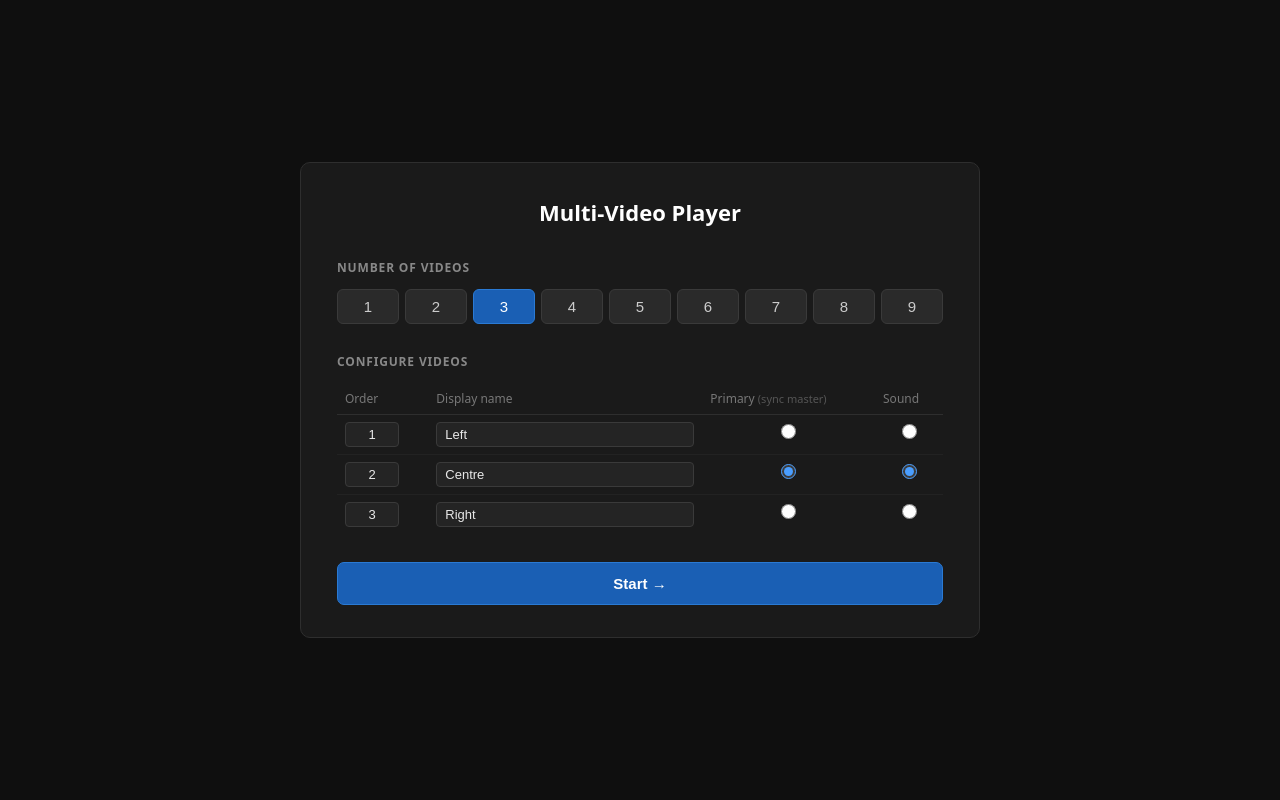
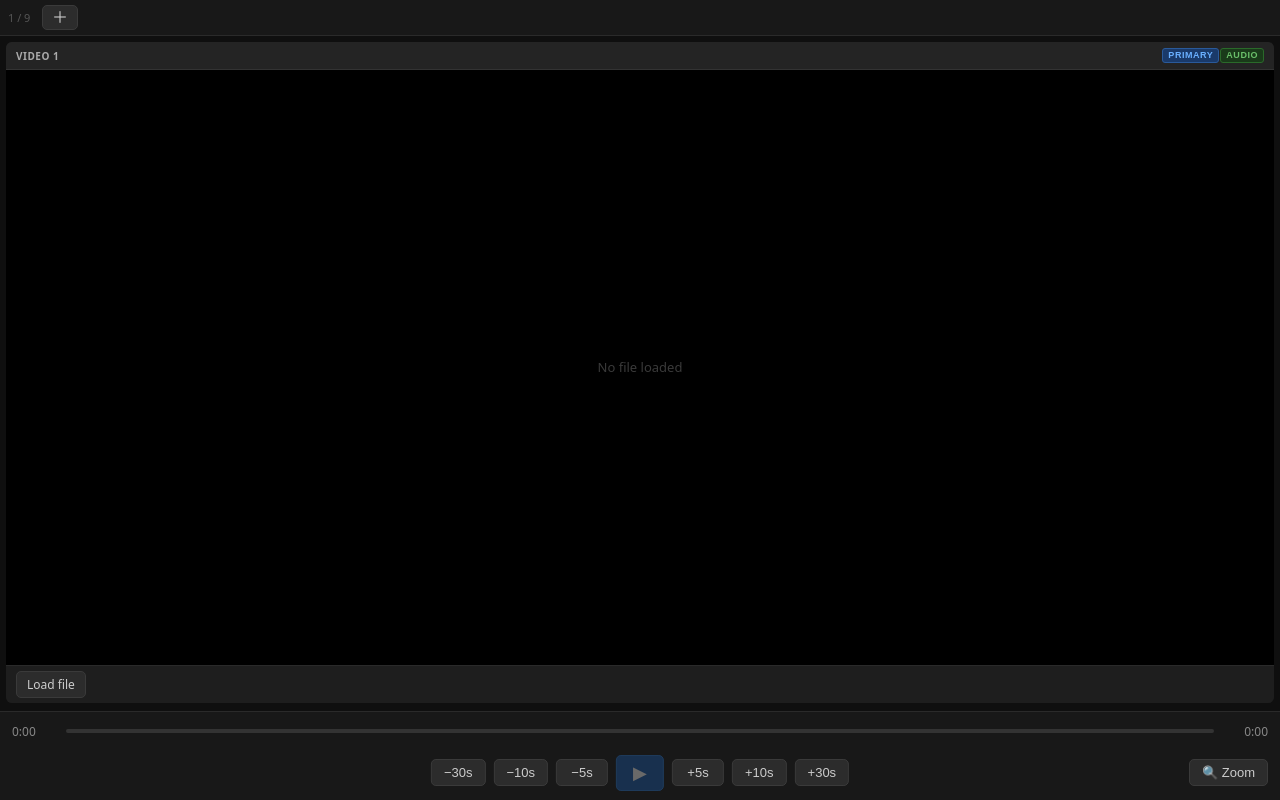
Before and after one commit to TheStaticTurtle/fastview, a Vue app: page / in a window 1280 px wide. Built offline with nearby package versions, Linux system fonts and the light colour scheme.

Commit message:
Reworked UI

```diff
--- a/src/App.vue
+++ b/src/App.vue
@@ -1,18 +1,7 @@
 <script setup>
-import { ref } from 'vue'
-import SetupPage from './components/SetupPage.vue'
 import PlayerPage from './components/PlayerPage.vue'
-
-const phase   = ref('setup')
-const configs = ref([])
-
-function onLaunch(cfg) {
-  configs.value = cfg
-  phase.value = 'player'
-}
 </script>
 
 <template>
-  <SetupPage v-if="phase === 'setup'" @launch="onLaunch" />
-  <PlayerPage v-else :configs="configs" @back="phase = 'setup'" />
+  <PlayerPage />
 </template>
--- a/src/components/PlayerPage.vue
+++ b/src/components/PlayerPage.vue
@@ -1,29 +1,16 @@
 <script setup>
-import { ref, computed, nextTick } from 'vue'
+import { ref, computed, nextTick, onUnmounted } from 'vue'
 import VideoPanel from './VideoPanel.vue'
 import TransportBar from './TransportBar.vue'
 
-const props = defineProps({
-  configs: { type: Array, required: true },
-})
-
-const emit = defineEmits(['back'])
-
 // ── panel state ───────────────────────────────────────────────────────────────
 
-const panels = ref(
-  props.configs.map(cfg => ({
-    ...cfg,
-    src:      null,
-    filename: null,
-    offset:   0,
-  }))
-)
+const panels = ref([
+  { id: 0, name: 'Video 1', isPrimary: true, hasSound: true, src: null, filename: null, offset: 0 },
+])
 
 const primaryIdx = computed(() => panels.value.findIndex(p => p.isPrimary))
-const soundIdx   = computed(() => panels.value.findIndex(p => p.hasSound))
-
-const gridCols = computed(() => {
+const gridCols   = computed(() => {
   const n = panels.value.length
   if (n <= 3) return n
   if (n === 4) return 2
@@ -31,26 +18,20 @@ const gridCols = computed(() => {
   return 4
 })
 
-// ── video element refs (one per panel) ───────────────────────────────────────
+// ── video element refs ────────────────────────────────────────────────────────
 
-const panelRefs   = ref([])
+const panelRefs    = ref([])
 const transportRef = ref(null)
 
-function setRef(i, component) {
-  panelRefs.value[i] = component
-}
-
-function videoEl(i) {
-  return panelRefs.value[i]?.videoEl ?? null
-}
+function setRef(i, component) { panelRefs.value[i] = component }
+function videoEl(i)           { return panelRefs.value[i]?.videoEl ?? null }
 
 // ── transport state ───────────────────────────────────────────────────────────
 
 const isPlaying   = ref(false)
 const currentTime = ref(0)
 const duration    = ref(0)
-
-const canPlay = computed(() => !!panels.value[primaryIdx.value]?.src)
+const canPlay     = computed(() => !!panels.value[primaryIdx.value]?.src)
 
 // ── sync ──────────────────────────────────────────────────────────────────────
 
@@ -66,23 +47,35 @@ function syncAll(primaryT) {
   })
 }
 
+// RAF loop — runs every frame while playing for tight sync
+let rafId = null
+
+function startSyncLoop() {
+  if (rafId) return
+  function loop() {
+    const el = videoEl(primaryIdx.value)
+    if (el && !transportRef.value?.isSeeking) {
+      currentTime.value = el.currentTime
+      syncAll(el.currentTime)
+    }
+    rafId = requestAnimationFrame(loop)
+  }
+  rafId = requestAnimationFrame(loop)
+}
+
+function stopSyncLoop() {
+  if (rafId) { cancelAnimationFrame(rafId); rafId = null }
+}
+
+onUnmounted(stopSyncLoop)
+
 // ── primary video events ──────────────────────────────────────────────────────
-
-function onTimeUpdate() {
-  if (transportRef.value?.isSeeking) return
-  const el = videoEl(primaryIdx.value)
-  if (!el) return
-  currentTime.value = el.currentTime
-  syncAll(el.currentTime)
-}
 
 function onLoadedMetadata() {
   duration.value = videoEl(primaryIdx.value)?.duration ?? 0
 }
 
-function onEnded() {
-  isPlaying.value = false
-}
+function onEnded() { isPlaying.value = false; stopSyncLoop() }
 
 // ── file loading ──────────────────────────────────────────────────────────────
 
@@ -91,6 +84,7 @@ async function onFileLoad(i, file) {
   if (p.src) URL.revokeObjectURL(p.src)
   p.src      = URL.createObjectURL(file)
   p.filename = file.name
+  p.name     = file.name.replace(/\.[^.]+$/, '')
 
   await nextTick()
   const el = videoEl(i)
@@ -105,36 +99,100 @@ async function onFileLoad(i, file) {
   }, { once: true })
 }
 
-// ── offset ────────────────────────────────────────────────────────────────────
+// ── add / remove panels ───────────────────────────────────────────────────────
+
+let nextId = 1
+
+function addPanel() {
+  if (panels.value.length >= 9) return
+  panels.value.push({
+    id:        nextId++,
+    name:      `Camera ${panels.value.length + 1}`,
+    isPrimary: false,
+    hasSound:  false,
+    src:       null,
+    filename:  null,
+    offset:    0,
+  })
+}
+
+function removePanel(i) {
+  if (panels.value.length <= 1) return
+  const removing = panels.value[i]
+
+  // Re-root offsets when removing the primary
+  if (removing.isPrimary) {
+    const newPrimaryI = i === 0 ? 1 : 0
+    const shift = panels.value[newPrimaryI].offset
+    panels.value.forEach((p, j) => { if (j !== i) p.offset -= shift })
+    panels.value[newPrimaryI].isPrimary = true
+    panels.value[newPrimaryI].offset    = 0
+    // update duration to new primary
+    duration.value = videoEl(newPrimaryI)?.duration ?? 0
+  }
+
+  // Hand off sound to primary (or first remaining)
+  if (removing.hasSound) {
+    const fallback = panels.value.find((p, j) => j !== i && p.isPrimary)
+                  ?? panels.value.find((_, j) => j !== i)
+    if (fallback) fallback.hasSound = true
+  }
+
+  if (removing.src) URL.revokeObjectURL(removing.src)
+  panels.value.splice(i, 1)
+  panelRefs.value.splice(i, 1)
+}
+
+// ── sound / offset ────────────────────────────────────────────────────────────
+
+function onSetPrimary(i) {
+  if (panels.value[i].isPrimary) return
+  const shift = panels.value[i].offset
+  panels.value.forEach((p, j) => {
+    p.isPrimary = j === i
+    p.offset    = j === i ? 0 : p.offset - shift
+  })
+  const el = videoEl(i)
+  duration.value    = el?.duration ?? 0
+  currentTime.value = el?.currentTime ?? 0
+  hardSyncAll(currentTime.value)
+}
 
 function onSetSound(i) {
   panels.value.forEach((p, j) => { p.hasSound = j === i })
+  hardSyncAll(currentTime.value)
 }
 
 function onOffsetUpdate(i, value) {
   panels.value[i].offset = value
   const el = videoEl(i)
-  if (el && panels.value[i].src) {
-    el.currentTime = Math.max(0, currentTime.value + value)
-  }
+  if (el && panels.value[i].src) el.currentTime = Math.max(0, currentTime.value + value)
 }
 
 // ── playback controls ─────────────────────────────────────────────────────────
 
-function togglePlay() {
-  isPlaying.value ? pauseAll() : playAll()
-}
+function togglePlay() { isPlaying.value ? pauseAll() : playAll() }
 
 function playAll() {
-  panels.value.forEach((p, i) => {
-    if (p.src) videoEl(i)?.play().catch(() => {})
-  })
+  hardSyncAll(currentTime.value)
+  panels.value.forEach((p, i) => { if (p.src) videoEl(i)?.play().catch(() => {}) })
   isPlaying.value = true
+  startSyncLoop()
 }
 
 function pauseAll() {
   panels.value.forEach((_, i) => videoEl(i)?.pause())
   isPlaying.value = false
+  stopSyncLoop()
+  hardSyncAll(currentTime.value)
+}
+
+function hardSyncAll(primaryT) {
+  panels.value.forEach((p, i) => {
+    if (i === primaryIdx.value || !p.src) return
+    const el = videoEl(i)
+    if (el) el.currentTime = Math.max(0, primaryT + p.offset)
+  })
 }
 
 function seekTo(t) {
@@ -142,7 +200,7 @@ function seekTo(t) {
   const el = videoEl(primaryIdx.value)
   if (el) el.currentTime = clamped
   currentTime.value = clamped
-  syncAll(clamped)
+  hardSyncAll(clamped)
 }
 
 function onSkip(delta) { seekTo(currentTime.value + delta) }
@@ -157,7 +215,12 @@ const zoomRadius = ref(80)
 <template>
   <div class="player">
     <div class="topbar">
-      <button class="btn back-btn" @click="emit('back')">← Setup</button>
+      <span class="panel-count">{{ panels.length }} / 9</span>
+      <button
+        class="btn icon-btn" title="Add panel"
+        :disabled="panels.length >= 9"
+        @click="addPanel"
+      >＋</button>
     </div>
 
     <div class="panels" :style="{ '--cols': gridCols }">
@@ -174,11 +237,13 @@ const zoomRadius = ref(80)
         :zoom-active="zoomActive"
         :zoom-level="zoomLevel"
         :zoom-radius="zoomRadius"
+        :removable="panels.length > 1"
+        @remove="removePanel(i)"
+        @set-primary="onSetPrimary(i)"
         @set-sound="onSetSound(i)"
         @update:name="panels[i].name = $event"
         @file-load="onFileLoad(i, $event)"
         @update:offset="onOffsetUpdate(i, $event)"
-        @timeupdate="i === primaryIdx ? onTimeUpdate() : undefined"
         @loadedmetadata="i === primaryIdx ? onLoadedMetadata() : undefined"
         @ended="i === primaryIdx ? onEnded() : undefined"
       />
@@ -214,11 +279,26 @@ const zoomRadius = ref(80)
 .topbar {
   display: flex;
   align-items: center;
+  gap: 6px;
   padding: 5px 8px;
   background: #181818;
   border-bottom: 1px solid #2a2a2a;
   min-height: 36px;
   flex-shrink: 0;
+}
+
+.sep {
+  width: 1px;
+  height: 18px;
+  background: #333;
+  margin: 0 2px;
+}
+
+.panel-count {
+  font-size: 11px;
+  color: #555;
+  min-width: 28px;
+  font-variant-numeric: tabular-nums;
 }
 
 .btn {
@@ -230,8 +310,16 @@ const zoomRadius = ref(80)
   font-size: 12px;
   padding: 4px 10px;
   transition: background 0.12s, color 0.12s;
+  white-space: nowrap;
 }
-.btn:hover { background: #3a3a3a; color: #fff; }
+.btn:hover    { background: #3a3a3a; color: #fff; }
+.btn:disabled { opacity: 0.35; cursor: not-allowed; }
+
+.icon-btn {
+  padding: 2px 9px;
+  font-size: 16px;
+  line-height: 1.2;
+}
 
 .panels {
   display: grid;
--- a/src/components/SetupPage.vue
+++ /dev/null
@@ -1,226 +0,0 @@
-<script setup>
-import { ref, watch } from 'vue'
-
-const emit = defineEmits(['launch'])
-
-const count = ref(3)
-
-function makeConfig(i) {
-  const defaults = ['Left', 'Centre', 'Right']
-  return {
-    id: i,
-    name: defaults[i] ?? `Camera ${i + 1}`,
-    order: i + 1,
-    isPrimary: i === 1,
-    hasSound:  i === 1,
-  }
-}
-
-const configs = ref(Array.from({ length: 3 }, (_, i) => makeConfig(i)))
-
-watch(count, (n, prev) => {
-  if (n > prev) {
-    for (let i = prev; i < n; i++) configs.value.push(makeConfig(i))
-  } else {
-    configs.value = configs.value.slice(0, n)
-    if (!configs.value.some(c => c.isPrimary)) configs.value[0].isPrimary = true
-    if (!configs.value.some(c => c.hasSound))  configs.value[0].hasSound  = true
-  }
-})
-
-function setPrimary(id) { configs.value.forEach(c => { c.isPrimary = c.id === id }) }
-function setSound(id)   { configs.value.forEach(c => { c.hasSound  = c.id === id }) }
-
-function launch() {
-  const sorted = [...configs.value].sort((a, b) => a.order - b.order)
-  emit('launch', sorted)
-}
-</script>
-
-<template>
-  <div class="setup">
-    <div class="card">
-      <h1 class="title">Multi-Video Player</h1>
-
-      <div class="section">
-        <div class="section-label">Number of videos</div>
-        <div class="count-grid">
-          <button
-            v-for="n in 9" :key="n"
-            class="count-btn" :class="{ active: count === n }"
-            @click="count = n"
-          >{{ n }}</button>
-        </div>
-      </div>
-
-      <div class="section">
-        <div class="section-label">Configure videos</div>
-        <table class="cfg-table">
-          <thead>
-            <tr>
-              <th>Order</th>
-              <th>Display name</th>
-              <th>Primary <span class="th-hint">(sync master)</span></th>
-              <th>Sound</th>
-            </tr>
-          </thead>
-          <tbody>
-            <tr v-for="c in configs" :key="c.id">
-              <td>
-                <input type="number" class="order-input"
-                  v-model.number="c.order" min="1" :max="count" />
-              </td>
-              <td>
-                <input type="text" class="name-input" v-model="c.name" />
-              </td>
-              <td class="td-center">
-                <input type="radio" name="primary"
-                  :checked="c.isPrimary" @change="setPrimary(c.id)" />
-              </td>
-              <td class="td-center">
-                <input type="radio" name="sound"
-                  :checked="c.hasSound" @change="setSound(c.id)" />
-              </td>
-            </tr>
-          </tbody>
-        </table>
-      </div>
-
-      <button class="launch-btn" @click="launch">Start →</button>
-    </div>
-  </div>
-</template>
-
-<style scoped>
-.setup {
-  min-height: 100vh;
-  background: #0f0f0f;
-  display: flex;
-  align-items: center;
-  justify-content: center;
-  padding: 24px;
-  font-family: system-ui, sans-serif;
-  color: #e8e8e8;
-}
-
-.card {
-  background: #1a1a1a;
-  border: 1px solid #2e2e2e;
-  border-radius: 10px;
-  padding: 32px 36px;
-  width: 100%;
-  max-width: 680px;
-  display: flex;
-  flex-direction: column;
-  gap: 28px;
-}
-
-.title {
-  font-size: 22px;
-  font-weight: 600;
-  color: #fff;
-  text-align: center;
-  margin: 0;
-}
-
-.section {
-  display: flex;
-  flex-direction: column;
-  gap: 12px;
-}
-
-.section-label {
-  font-size: 12px;
-  font-weight: 600;
-  text-transform: uppercase;
-  letter-spacing: 0.07em;
-  color: #888;
-}
-
-.count-grid {
-  display: grid;
-  grid-template-columns: repeat(9, 1fr);
-  gap: 6px;
-}
-
-.count-btn {
-  background: #2a2a2a;
-  border: 1px solid #3a3a3a;
-  border-radius: 6px;
-  color: #ccc;
-  font-size: 15px;
-  font-weight: 500;
-  padding: 8px 0;
-  cursor: pointer;
-  transition: background 0.12s, color 0.12s, border-color 0.12s;
-  text-align: center;
-}
-.count-btn:hover  { background: #333; color: #fff; }
-.count-btn.active { background: #1a5fb4; border-color: #2a7ad4; color: #fff; }
-
-.cfg-table {
-  width: 100%;
-  border-collapse: collapse;
-  font-size: 13px;
-}
-.cfg-table th {
-  text-align: left;
-  padding: 6px 8px;
-  font-weight: 500;
-  color: #777;
-  border-bottom: 1px solid #2e2e2e;
-  font-size: 12px;
-}
-.th-hint { font-weight: 400; color: #555; font-size: 11px; }
-.cfg-table td { padding: 7px 8px; border-bottom: 1px solid #222; }
-.cfg-table tr:last-child td { border-bottom: none; }
-.td-center { text-align: center; }
-
-.order-input {
-  width: 54px;
-  background: #242424;
-  border: 1px solid #3a3a3a;
-  border-radius: 4px;
-  color: #e8e8e8;
-  font-size: 13px;
-  padding: 4px 6px;
-  text-align: center;
-  outline: none;
-  -moz-appearance: textfield;
-}
-.order-input::-webkit-outer-spin-button,
-.order-input::-webkit-inner-spin-button { -webkit-appearance: none; }
-
-.name-input {
-  background: #242424;
-  border: 1px solid #3a3a3a;
-  border-radius: 4px;
-  color: #e8e8e8;
-  font-size: 13px;
-  padding: 4px 8px;
-  outline: none;
-  width: 100%;
-}
-.name-input:focus, .order-input:focus { border-color: #555; }
-
-.cfg-table input[type="radio"] {
-  accent-color: #4a9eff;
-  width: 15px;
-  height: 15px;
-  cursor: pointer;
-}
-
-.launch-btn {
-  background: #1a5fb4;
-  border: 1px solid #2a7ad4;
-  border-radius: 7px;
-  color: #fff;
-  font-size: 15px;
-  font-weight: 600;
-  padding: 12px;
-  cursor: pointer;
-  transition: background 0.15s;
-  align-self: stretch;
-}
-.launch-btn:hover { background: #2270cc; }
-</style>
--- a/src/components/VideoPanel.vue
+++ b/src/components/VideoPanel.vue
@@ -8,6 +8,7 @@ const props = defineProps({
   src:        { type: String,  default: null },
   filename:   { type: String,  default: null },
   offset:     { type: Number,  default: 0 },
+  removable:  { type: Boolean, default: false },
   zoomActive: { type: Boolean, default: false },
   zoomLevel:  { type: Number,  default: 2 },
   zoomRadius: { type: Number,  default: 80 },
@@ -16,11 +17,12 @@ const props = defineProps({
 const emit = defineEmits([
   'file-load',
   'update:offset',
-  'timeupdate',
   'loadedmetadata',
   'ended',
+  'set-primary',
   'set-sound',
   'update:name',
+  'remove',
 ])
 
 // ── video + canvas refs ───────────────────────────────────────────────────────
@@ -186,13 +188,19 @@ onUnmounted(() => { ro?.disconnect(); stopLoop() })
         @keydown.escape="editing = false"
       />
       <span v-else class="panel-label" title="Click to rename" @click="startEdit">{{ name }}</span>
-      <span v-if="isPrimary" class="badge primary-badge">primary</span>
-      <button
-        class="sound-btn" :class="{ active: hasSound }"
-        :title="hasSound ? 'Sound source' : 'Switch sound here'"
-        @click="emit('set-sound')"
-      >{{ hasSound ? '🔊' : '🔇' }}</button>
-      <span v-if="filename" class="panel-filename" :title="filename">{{ filename }}</span>
+      <div class="header-actions">
+        <button
+          class="badge-btn primary-btn" :class="{ active: isPrimary }"
+          :title="isPrimary ? 'Sync master' : 'Set as sync master'"
+          @click="emit('set-primary')"
+        >primary</button>
+        <button
+          class="badge-btn sound-btn" :class="{ active: hasSound }"
+          :title="hasSound ? 'Sound source' : 'Switch sound here'"
+          @click="emit('set-sound')"
+        >audio</button>
+        <button v-if="removable" class="remove-btn" title="Remove panel" @click="emit('remove')">✕</button>
+      </div>
     </div>
 
     <div ref="wrapperEl" class="video-wrapper">
@@ -202,7 +210,6 @@ onUnmounted(() => { ro?.disconnect(); stopLoop() })
         :muted="!hasSound"
         class="video"
         preload="metadata"
-        @timeupdate="emit('timeupdate', $event)"
         @loadedmetadata="emit('loadedmetadata', $event)"
         @ended="emit('ended', $event)"
       />
@@ -256,7 +263,7 @@ onUnmounted(() => { ro?.disconnect(); stopLoop() })
 }
 
 .panel-label {
-  font-size: 12px;
+  font-size: 10px;
   font-weight: 600;
   text-transform: uppercase;
   letter-spacing: 0.05em;
@@ -266,7 +273,7 @@ onUnmounted(() => { ro?.disconnect(); stopLoop() })
 .panel-label:hover { color: #fff; }
 
 .panel-label-input {
-  font-size: 12px;
+  font-size: 10px;
   font-weight: 600;
   text-transform: uppercase;
   letter-spacing: 0.05em;
@@ -279,38 +286,54 @@ onUnmounted(() => { ro?.disconnect(); stopLoop() })
   width: 90px;
 }
 
-.badge {
-  font-size: 10px;
+.header-actions {
+  display: flex;
+  align-items: center;
+  gap: 1px;
+  margin-left: auto;
+}
+
+.badge-btn {
+  font-size: 9px;
   font-weight: 600;
-  padding: 1px 5px;
+  text-transform: uppercase;
+  letter-spacing: 0.06em;
+  padding: 2px 5px;
   border-radius: 3px;
-  text-transform: uppercase;
-  letter-spacing: 0.04em;
+  cursor: pointer;
+  line-height: 1;
+  transition: opacity 0.15s, background 0.15s, color 0.15s;
 }
-.primary-badge { background: #1a3a6a; color: #6ab0ff; }
+
+.primary-btn {
+  background: #1a2a3a;
+  border: 1px solid #1e3a5a;
+  color: #3a7ab0;
+  opacity: 0.5;
+}
+.primary-btn:hover  { opacity: 0.85; }
+.primary-btn.active { background: #1a3a6a; border-color: #2a5a9a; color: #6ab0ff; opacity: 1; }
 
 .sound-btn {
+  background: #1e2a1e;
+  border: 1px solid #2a3a2a;
+  color: #4a7a4a;
+  opacity: 0.5;
+}
+.sound-btn:hover  { opacity: 0.85; }
+.sound-btn.active { background: #1a3a1a; border-color: #2a6a2a; color: #6abf6a; opacity: 1; }
+
+.remove-btn {
   background: none;
   border: none;
   cursor: pointer;
-  font-size: 14px;
-  padding: 0 2px;
+  padding: 0 3px;
   line-height: 1;
-  opacity: 0.3;
-  transition: opacity 0.15s, transform 0.1s;
+  font-size: 11px;
+  color: #444;
+  transition: color 0.12s;
 }
-.sound-btn:hover  { opacity: 0.7; transform: scale(1.15); }
-.sound-btn.active { opacity: 1; }
-
-.panel-filename {
-  font-size: 11px;
-  color: #555;
-  overflow: hidden;
-  text-overflow: ellipsis;
-  white-space: nowrap;
-  min-width: 0;
-  flex: 1;
-}
+.remove-btn:hover { color: #e05555; }
 
 .video-wrapper {
   position: relative;
```
